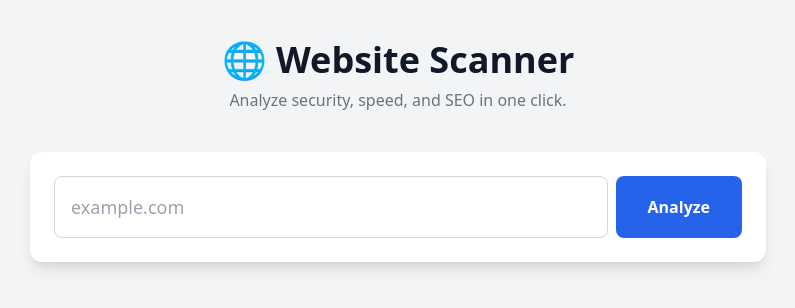
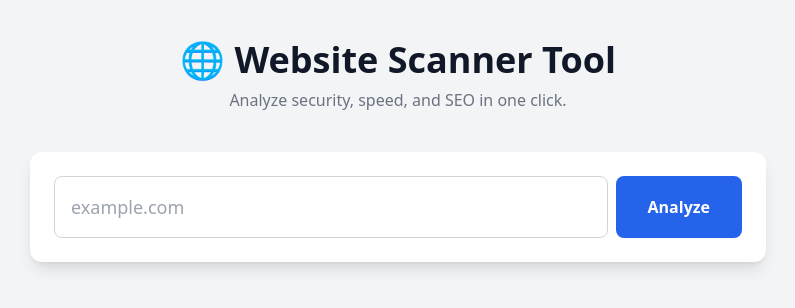
Before and after one commit to amadda-dev/site-scanner-tool, a Flask app: page / in a window 1280 px wide. Shown: the top 308 px of the page, without its empty margins (242-1037 px from the left). Run offline with Flask 3, Linux system fonts and the light colour scheme; some libraries are stand-ins or nearby versions.

Commit message:
Changed the text on front end

```diff
--- a/templates/index.html
+++ b/templates/index.html
@@ -9,7 +9,7 @@
 <div class="max-w-3xl mx-auto px-4">
 
     <div class="text-center mb-10">
-        <h1 class="text-4xl font-extrabold text-gray-900 mb-2">🌐 Website Scanner</h1>
+        <h1 class="text-4xl font-extrabold text-gray-900 mb-2">🌐 Website Scanner Tool</h1>
         <p class="text-gray-500">Analyze security, speed, and SEO in one click.</p>
     </div>
 
```
